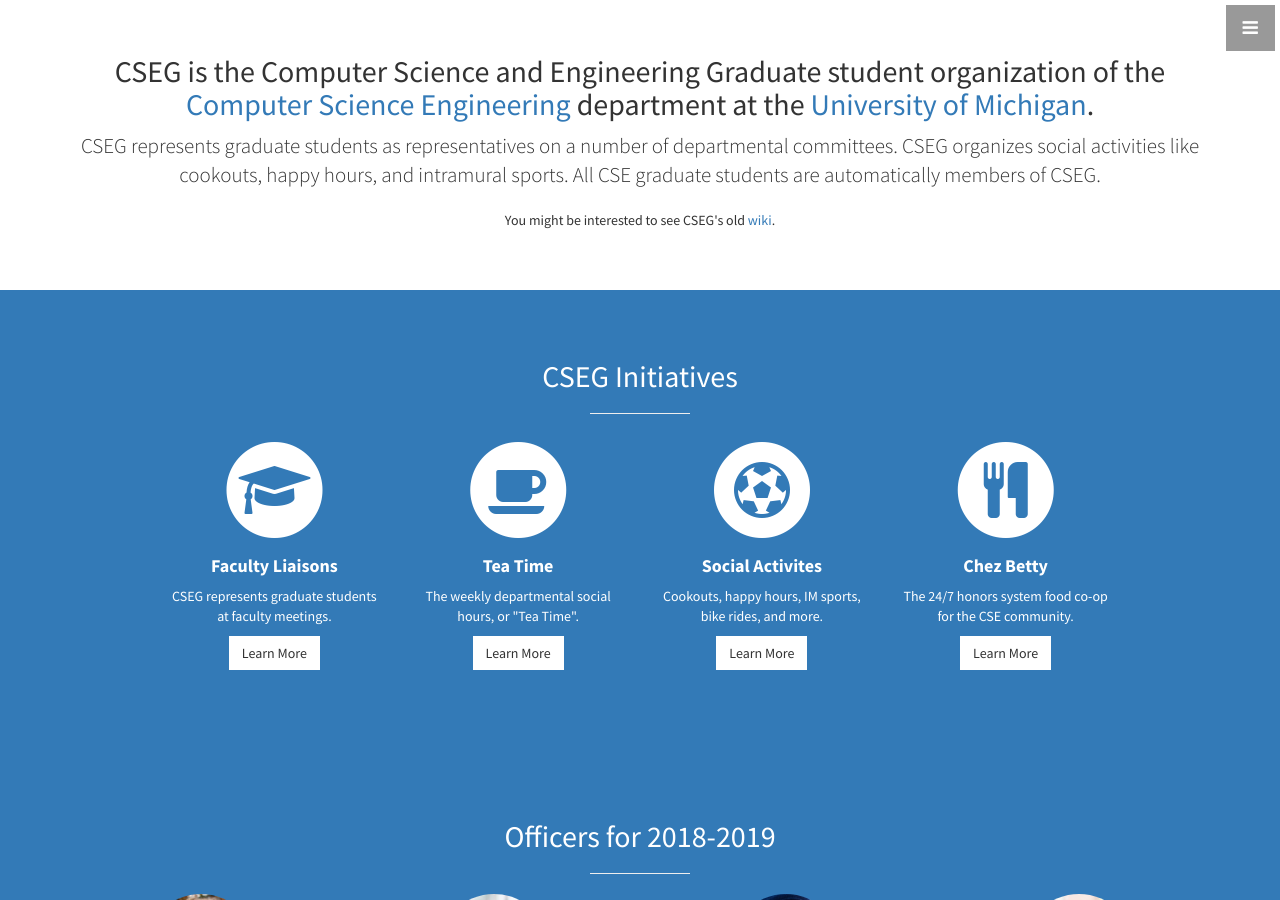
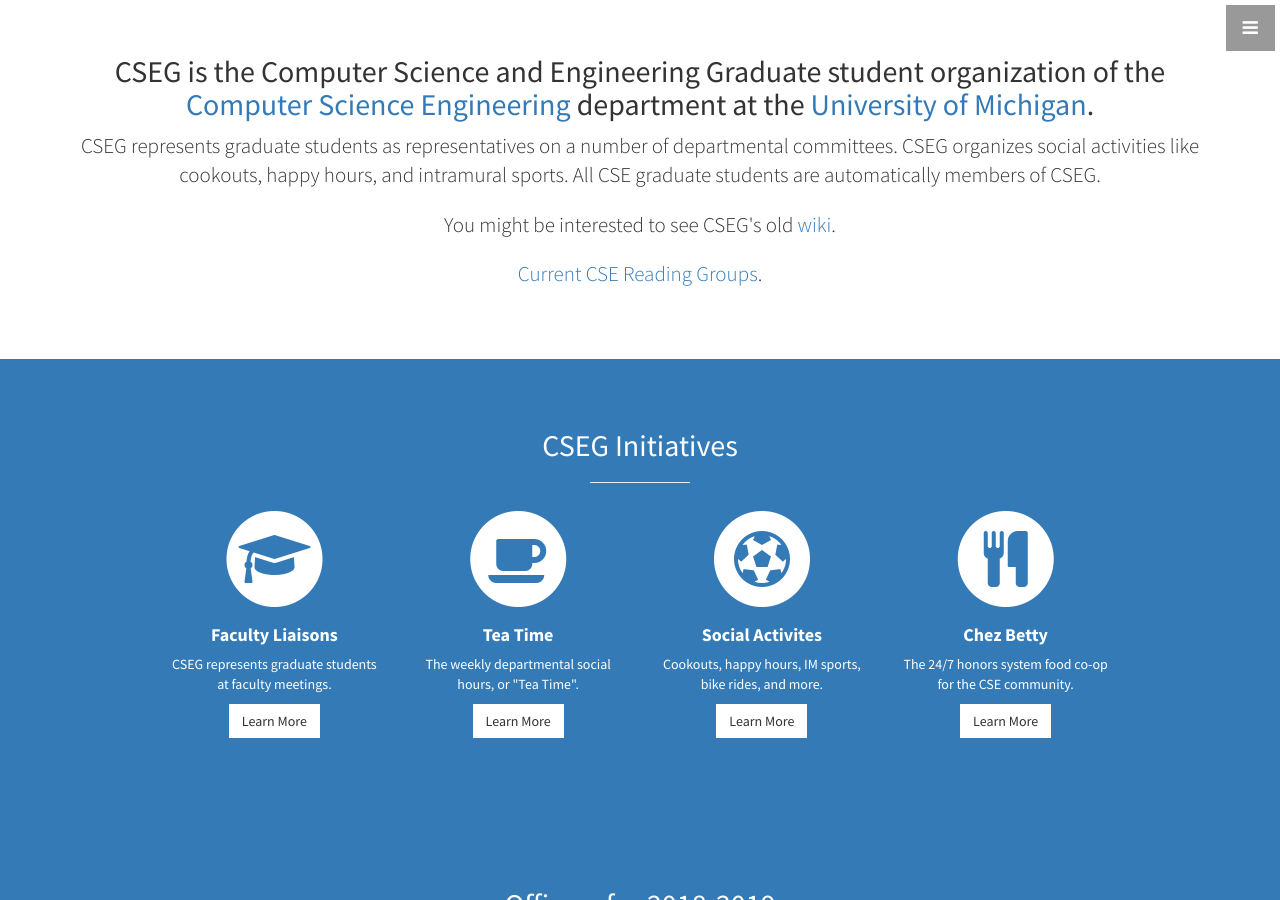
Before and after one commit to cseg-michigan/cseg-michigan.github.io, a Jekyll site: the page built from index.html, in a window 1280 px wide and 900 px high, scrolled down 915 px. Built offline with Jekyll 4.4.1, drawn with Linux system fonts in a browser that asks for light colours.

Commit message:
[READING GROUP LINK]

```diff
--- a/_includes/about.html
+++ b/_includes/about.html
@@ -4,7 +4,8 @@
       <div class="col-lg-12 text-center">
         <h2>CSEG is the Computer Science and Engineering Graduate student organization of the <a href="http://http://eecs.umich.edu/cse/">Computer Science Engineering</a> department at the <a href="https://umich.edu">University of Michigan</a>.</h2>
         <p class="lead">CSEG represents graduate students as representatives on a number of departmental committees. CSEG organizes social activities like cookouts, happy hours, and intramural sports. All CSE graduate students are automatically members of CSEG.</p>
-		<p clas="lead">You might be interested to see CSEG's old <a href="https://wiki.eecs.umich.edu/cseg/index.php/Main_Page">wiki</a>.</p>
+		<p class="lead">You might be interested to see CSEG's old <a href="https://wiki.eecs.umich.edu/cseg/index.php/Main_Page">wiki</a>.</p>
+		<p class="lead"><a href="https://wiki.eecs.umich.edu/cseg/index.php/Reading_Groups">Current CSE Reading Groups</a>.</p>
         {{ }}
       </div>
     </div>
```
